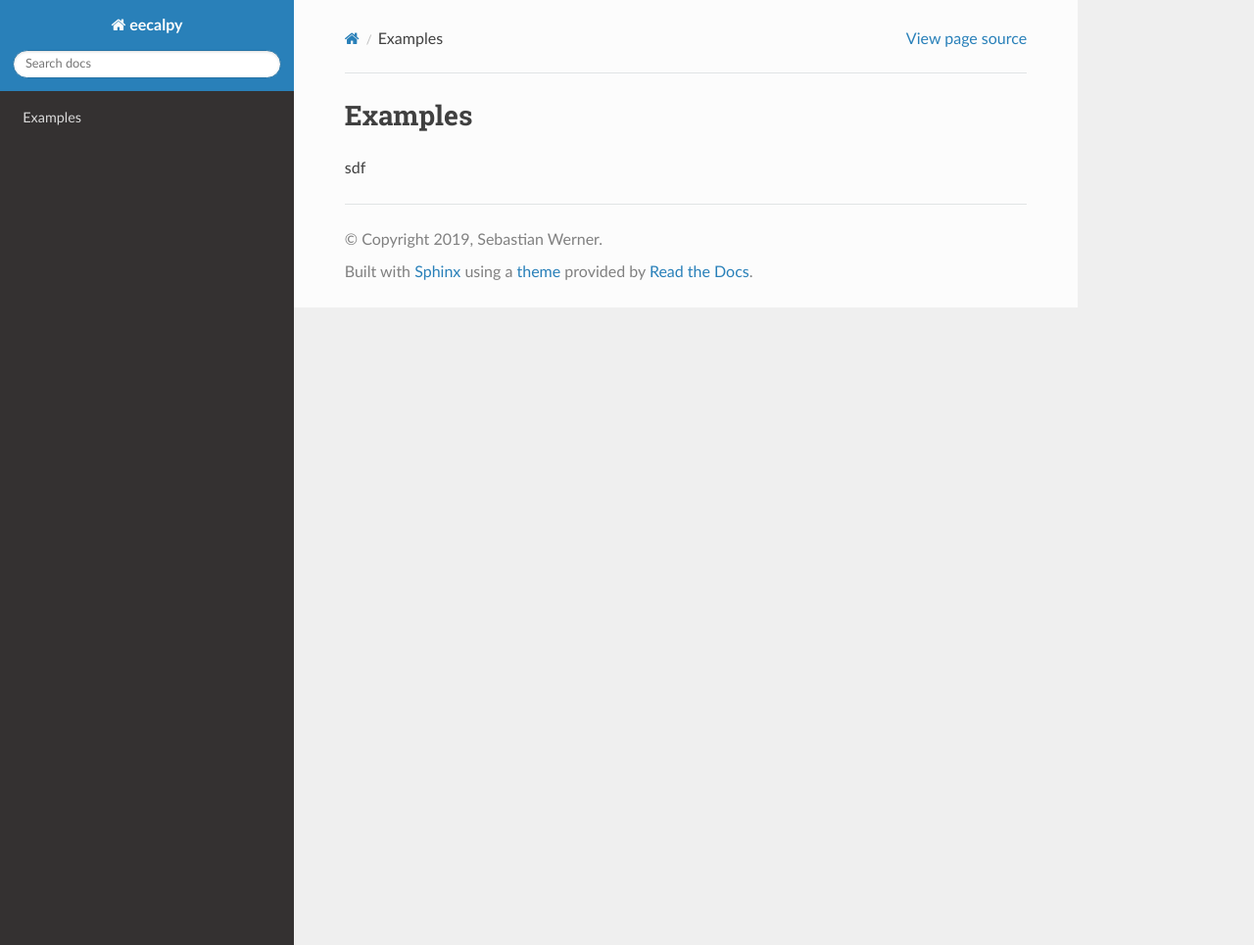
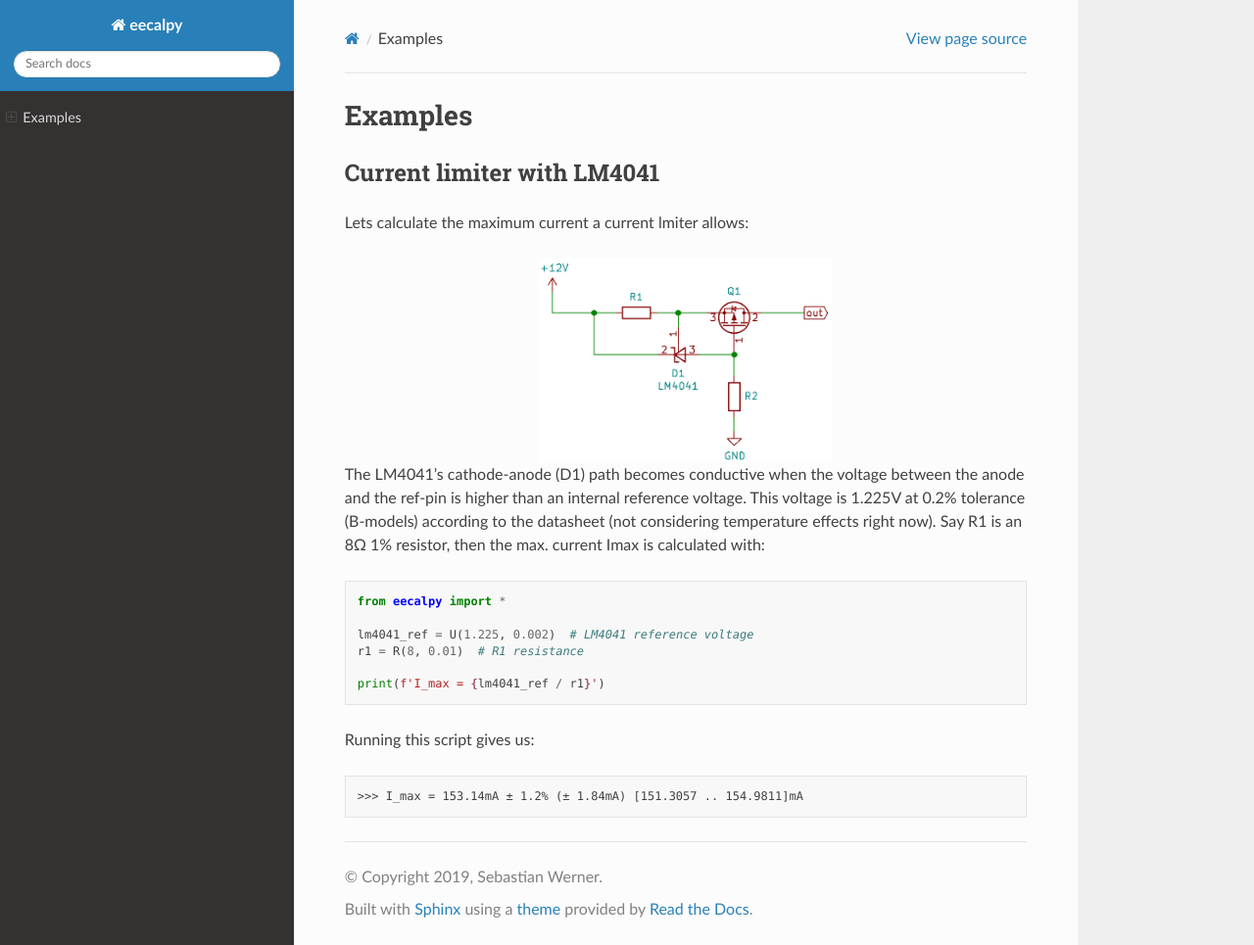
Before and after one commit to wese3112/eecalpy, a Sphinx documentation site: the page built from docs/examples.rst, in a window 1280 px wide and 965 px high. Shown: the whole window at 98% size. Built offline with Sphinx 7.4.7 and the Read the Docs theme 2.0.0, drawn with Linux system fonts in a browser that asks for light colours.

Commit message:
added LM4041 example

```diff
--- a/docs/examples.rst
+++ b/docs/examples.rst
@@ -2,4 +2,32 @@
 Examples
 ********
 
-sdf
+Current limiter with LM4041
+===========================
+
+Lets calculate the maximum current a current lmiter allows:
+
+.. image:: _statics/example_01.png
+   :width: 300px
+   :align: center
+
+The LM4041's cathode-anode (D1) path becomes conductive when the voltage between
+the anode and the ref-pin is higher than an internal reference voltage.
+This voltage is 1.225V at 0.2% tolerance (B-models) according to the datasheet
+(not considering temperature effects right now).
+Say R1 is an 8Ω 1% resistor, then the max. current Imax is calculated with:
+
+.. code:: python
+
+   from eecalpy import *
+
+   lm4041_ref = U(1.225, 0.002)  # LM4041 reference voltage
+   r1 = R(8, 0.01)  # R1 resistance
+
+   print(f'I_max = {lm4041_ref / r1}')
+
+Running this script gives us:
+
+.. code::
+
+   >>> I_max = 153.14mA ± 1.2% (± 1.84mA) [151.3057 .. 154.9811]mA
```
Also changed, not shown: docs/_statics/example_01.png (added).
